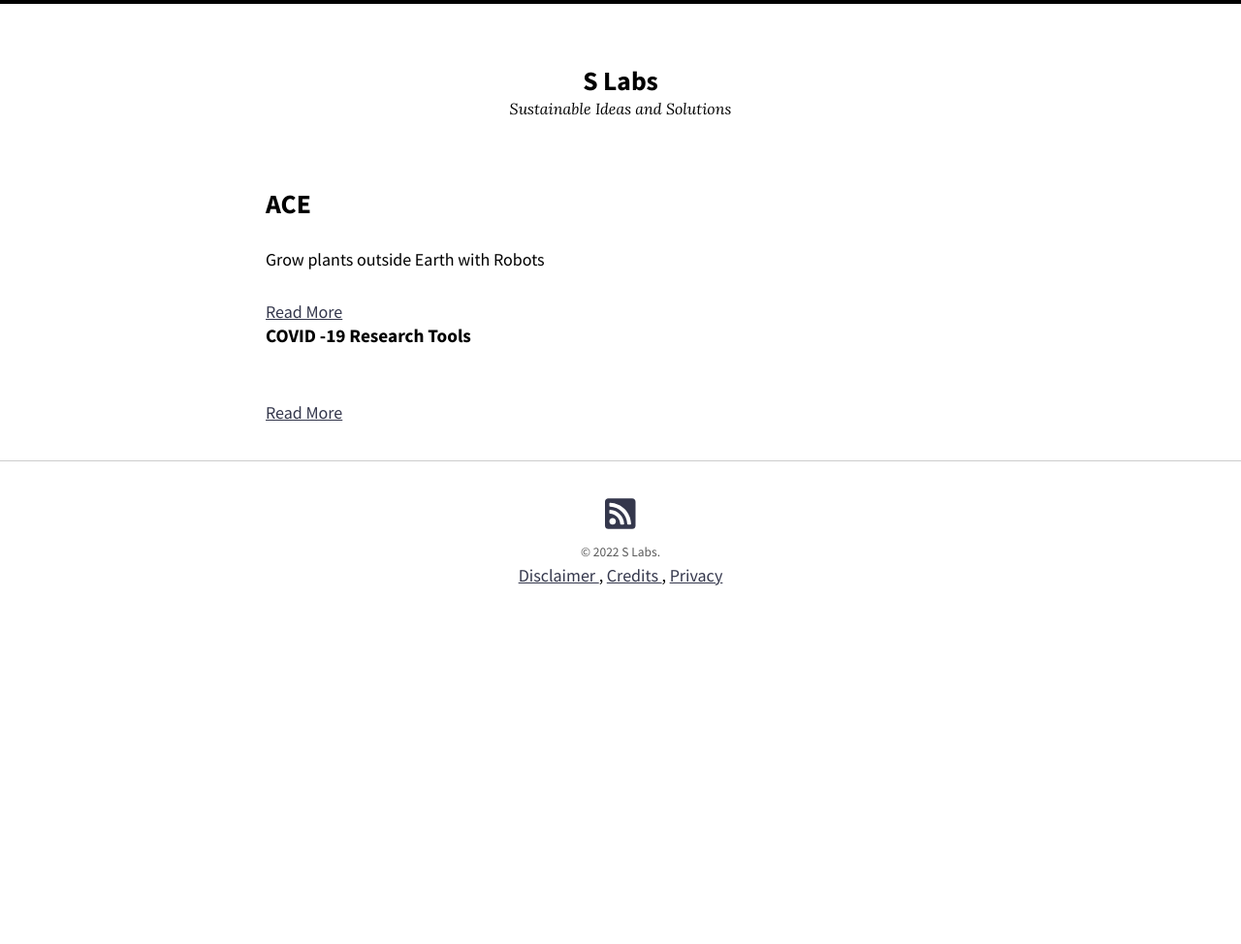
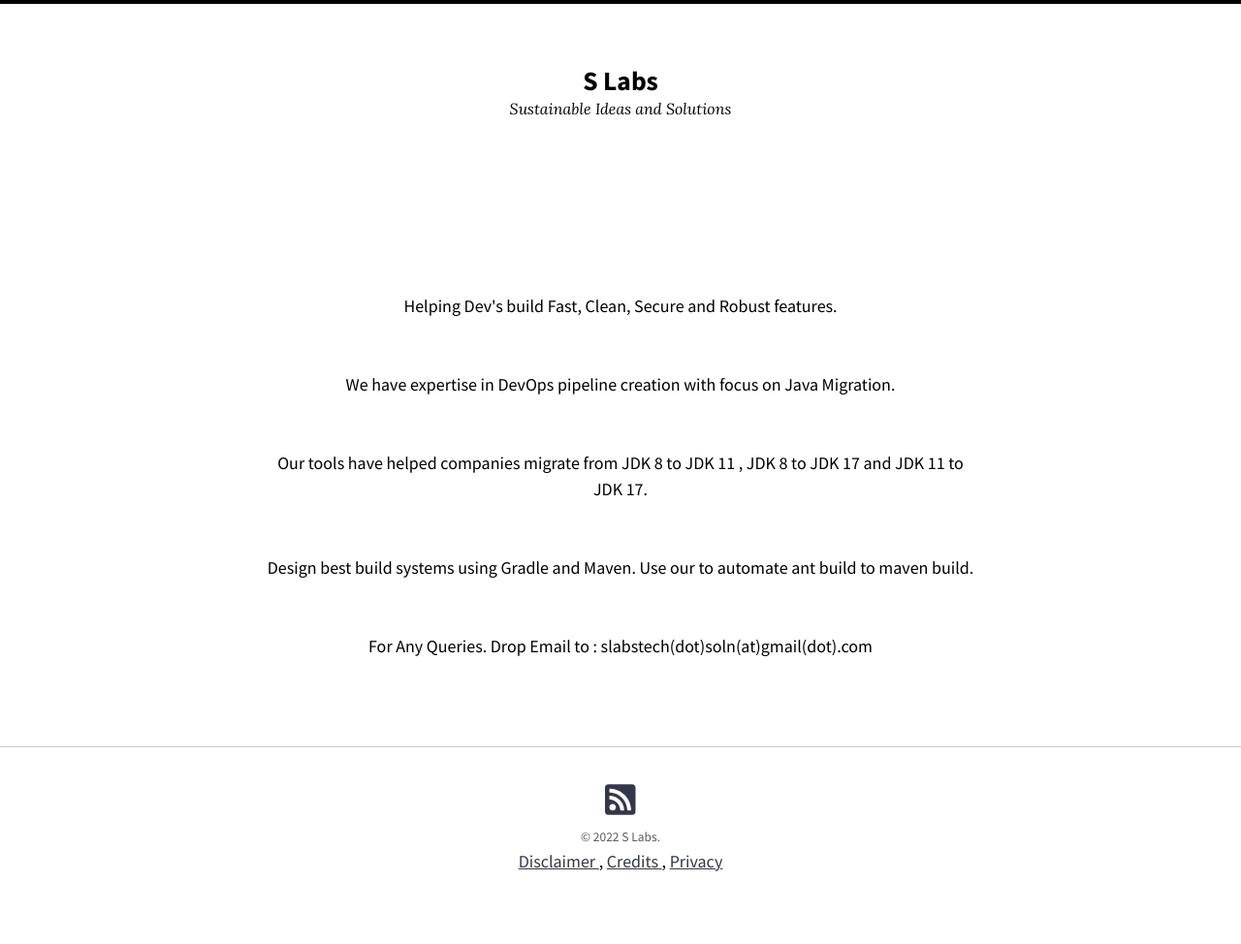
Before and after one commit to slabstech/slabstech.github.io, a Jekyll site: the page built from index.md, in a window 1280 px wide. Shown: the whole page at 97% size. Built offline with Jekyll 4.4.1, drawn with Linux system fonts in a browser that asks for light colours; nearby versions of some CDN libraries; before the commit the page ends 900 px from its top, so only the background shows below that.

Commit message:
format homepage

```diff
--- a/_layouts/home.html
+++ b/_layouts/home.html
@@ -4,38 +4,16 @@ layout: page
 
 {{ content }}
 
-<h2>
-ACE
-</h2>
+<br>
+<br>
+<br><br><center>Helping Dev's build Fast, Clean, Secure and Robust features.
+</center>
 
-Grow plants outside Earth with Robots
+<br><br><center>We have expertise in DevOps pipeline creation with focus on Java Migration.</center>
+<br><br><center>Our tools have helped companies migrate from JDK 8 to JDK 11 , JDK 8 to JDK 17 and JDK 11 to JDK 17.
+</center>
 
-<br>
-
-<br>
-
-<a href="https://slabs.tech/ace-mars/">Read More</a>
-
-<h4>COVID -19 Research Tools</h4>
-
-<br>
-
-<a href="https://slabs.tech/projects/">Read More</a>
-
-
-
-
-
-<!--
-<div class="entries-{{ page.entries_layout | default: 'list' }}">
-  {%- if site.plugins contains 'jekyll-paginate' and page.paginate or site.gems contains 'jekyll-paginate' and page.paginate -%}
-    {%- comment -%}
-      Add paginator.posts loop if jekyll-paginate plugin is enabled
-      and page.paginate == true
-    {%- endcomment -%}
-    {% include posts-paginated.html %}
-  {%- else -%}
-    {% include posts-limit.html %}
-  {%- endif -%}
-</div>
--->
+<br><br><center>Design best build systems using Gradle and Maven.  Use our to automate ant build to maven build.</center>
+<br><br><center>For Any Queries. Drop Email to : slabstech(dot)soln(at)gmail(dot).com
+</center>
+<br><br>
```
Also changed, not shown: contact/index.md (+1 -3 lines).
